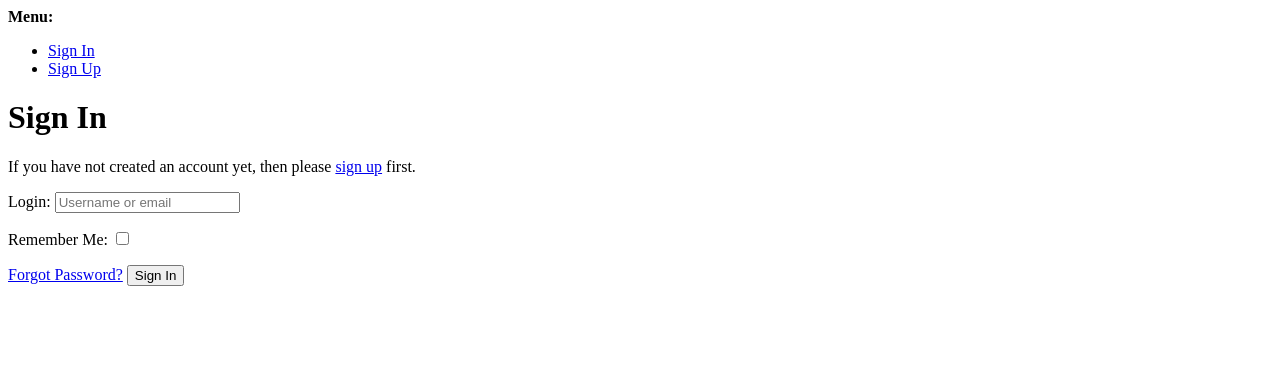
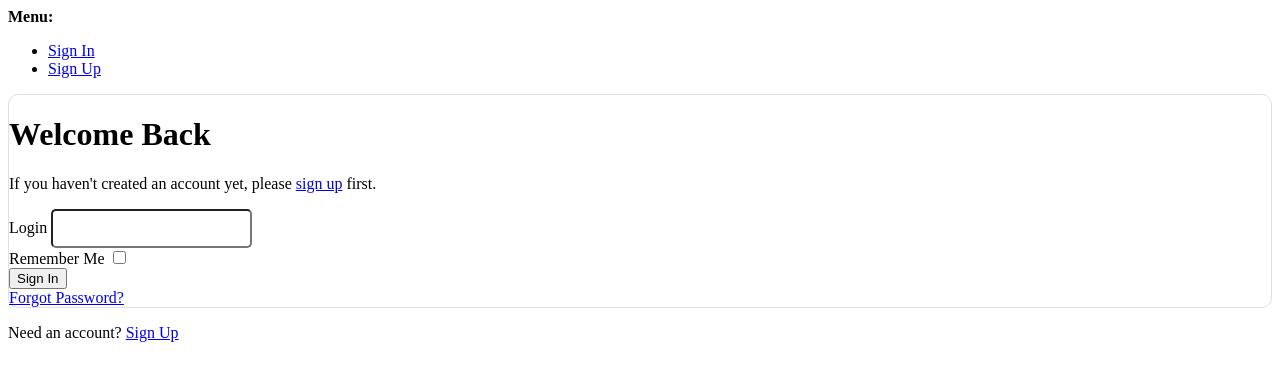
Before and after one commit to Dinacoding/the_cellar, a Django app: page /accounts/login/ in a window 1280 px wide. Shown: the top 381 px of the page. Run offline with Django 5.2, Linux system fonts and the light colour scheme; some libraries are stand-ins or nearby versions.

Commit message:
Correct the link

```diff
--- a/templates/allauth/account/login.html
+++ b/templates/allauth/account/login.html
@@ -11,41 +11,76 @@
 {% block head_title %}{% trans "Sign In" %}{% endblock %}
 
 {% block content %}
+<div class="container my-5">
+    <div class="row justify-content-center">
+        <div class="col-12 col-md-8 col-lg-5">
 
-<h1>{% trans "Sign In" %}</h1>
+            <div class="card login-card p-4 shadow-lg">
+                <h1 class="card-title text-center mb-4 text-primary fw-bold">{% trans "Welcome Back" %}</h1>
+
+                <div class="card-body">
 
                     {% get_providers as socialaccount_providers %}
 
+                    {# Social Login Block #}
                     {% if socialaccount_providers %}
-<p>{% blocktrans with site.name as site_name %}Please sign in with one
-of your existing third party accounts. Or, <a href="{{ signup_url }}">sign up</a>
-for a {{ site_name }} account and sign in below:{% endblocktrans %}</p>
+                        <p class="text-center text-muted mb-4">
+                            {% blocktrans with site.name as site_name %}Sign in with a social account or continue below:{% endblocktrans %}
+                        </p>
 
-<div class="socialaccount_ballot">
-
-  <ul class="socialaccount_providers">
+                        <div class="socialaccount_ballot mb-4">
+                            <ul class="socialaccount_providers list-unstyled text-center">
                                 {% include "socialaccount/snippets/provider_list.html" with process="login" %}
                             </ul>
-
-  <div class="login-or">{% trans 'or' %}</div>
-
+                            <div class="login-or my-3 text-center text-muted">{% trans 'or' %}</div>
                         </div>
 
                         {% include "socialaccount/snippets/login_extra.html" %}
 
                     {% else %}
-<p>{% blocktrans %}If you have not created an account yet, then please
-<a href="{{ signup_url }}">sign up</a> first.{% endblocktrans %}</p>
+                        <p class="text-center text-muted mb-4">{% blocktrans %}If you haven't created an account yet, please
+                        <a href="{{ signup_url }}" class="text-primary fw-semibold">sign up</a> first.{% endblocktrans %}</p>
                     {% endif %}
 
+                    {# Login Form - CRITICAL FIX #}
                     <form class="login" method="POST" action="{% url 'account_login' %}">
                         {% csrf_token %}
-  {{ form.as_p }}
+
+                        {% for field in form %}
+                            <div class="form-group mb-3">
+                                <label for="{{ field.id_for_label }}" class="form-label">{{ field.label }}</label>
+                                <input type="{{ field.field.widget.input_type }}"
+                                       name="{{ field.name }}"
+                                       id="{{ field.id_for_label }}"
+                                       class="form-control"
+                                       value="{{ field.value|default_if_none:'' }}"
+                                       {% if field.field.required %}required{% endif %}>
+                                {% for error in field.errors %}
+                                    <small class="text-danger">{{ error }}</small>
+                                {% endfor %}
+                            </div>
+                        {% endfor %}
+
                         {% if redirect_field_value %}
                             <input type="hidden" name="{{ redirect_field_name }}" value="{{ redirect_field_value }}" />
                         {% endif %}
-  <a class="button secondaryAction" href="{% url 'account_reset_password' %}">{% trans "Forgot Password?" %}</a>
-  <button class="primaryAction" type="submit">{% trans "Sign In" %}</button>
+
+                        <div class="d-grid gap-2 mt-4">
+                            <button class="btn btn-primary btn-lg" type="submit">{% trans "Sign In" %}</button>
+                        </div>
+
+                        <div class="text-center mt-3">
+                            <a class="text-muted small" href="{% url 'account_reset_password' %}">{% trans "Forgot Password?" %}</a>
+                        </div>
                     </form>
 
+                </div>
+            </div>
+
+            <div class="text-center mt-3">
+                <p class="text-muted">Need an account? <a href="{{ signup_url }}" class="text-primary fw-semibold">Sign Up</a></p>
+            </div>
+        </div>
+    </div>
+</div>
 {% endblock %}
```
Lines whose indentation alone changed are shown as unchanged.
